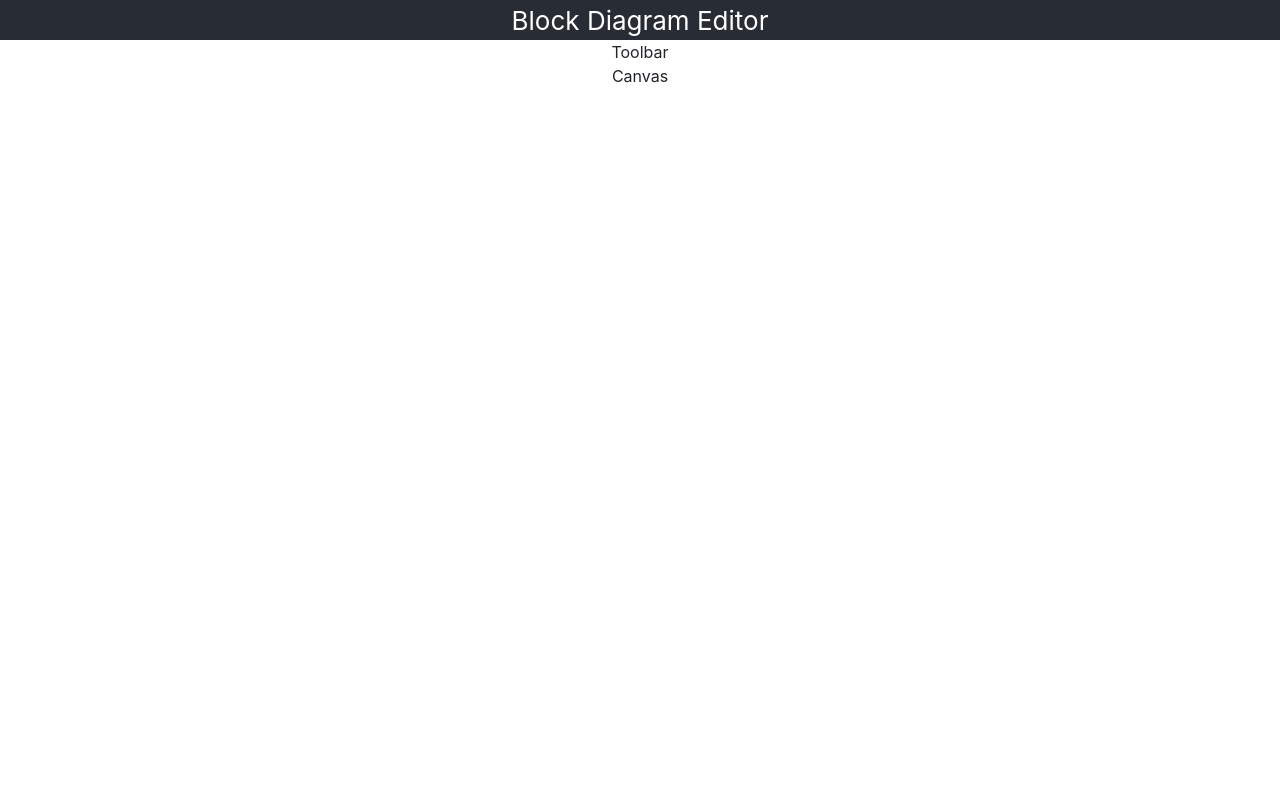
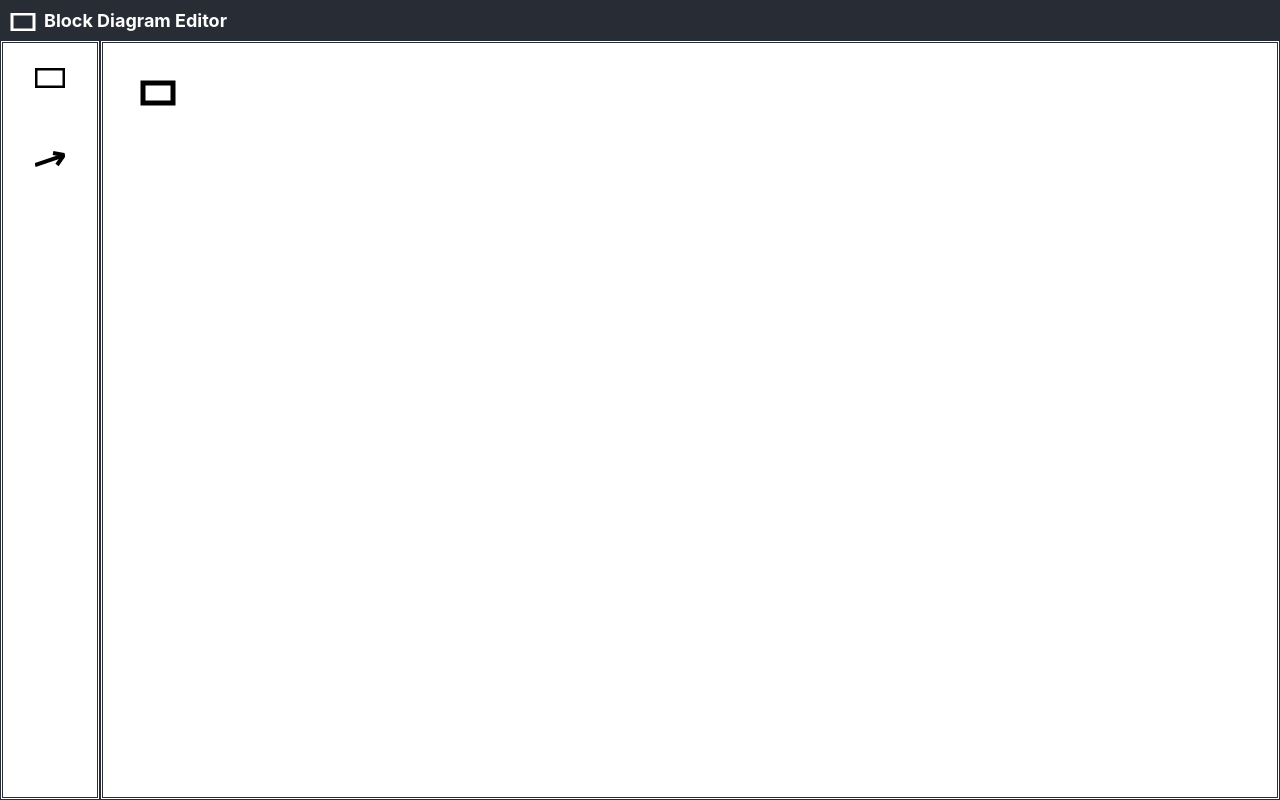
Before and after one commit to jimareed/block-diagram-editor, a React (Create React App) app: page / in a window 1280 px wide. Built offline with nearby package versions, Linux system fonts and the light colour scheme.

Commit message:
added components
added components

```diff
--- a/src/App.css
+++ b/src/App.css
@@ -13,9 +13,10 @@
   min-height: 5vh;
   display: flex;
   flex-direction: column;
-  align-items: center;
+  align-items: left;
+  text-align: left;
   justify-content: center;
-  font-size: calc(10px + 2vmin);
+  font-size: calc(10px + 1vmin);
   color: white;
 }
 
--- a/src/App.js
+++ b/src/App.js
@@ -7,7 +7,12 @@ class App extends Component {
     return (
       <div className="App">
         <header className="App-header">
-          Block Diagram Editor
+          <div>
+          <svg width="44" height="18">
+            <rect x="12" y="1" width="22" height="16" stroke="white" fill="transparent" strokeWidth="3" />
+          </svg>
+          <b>Block Diagram Editor</b>
+          </div>
         </header>
         <Editor />
       </div>
--- a/src/Canvas.css
+++ b/src/Canvas.css
@@ -1,3 +1,8 @@
 .Canvas {
   text-align: center;
+  border:double 3px #282c34;
+  min-height: 95vh;
+  width: calc(100% - 100px);
+  float: left;
+  background-color:white;
 }
--- a/src/Canvas.js
+++ b/src/Canvas.js
@@ -5,7 +5,9 @@ class Canvas extends Component {
   render() {
     return (
       <div className="Canvas">
-        Canvas
+        <svg width="100%" height="100%" align="center">
+        <rect x="40" y="40" width="30" height="20" stroke="black" fill="transparent" strokeWidth="5" />
+        </svg>
       </div>
     );
   }
--- a/src/Editor.js
+++ b/src/Editor.js
@@ -7,12 +7,8 @@ class Editor extends Component {
   render() {
     return (
       <div className="Editor">
-        <div>
         <Toolbar />
-        </div>
-        <div>
         <Canvas />
-        </div>
       </div>
     );
   }
--- a/src/Toolbar.css
+++ b/src/Toolbar.css
@@ -1,3 +1,26 @@
 .Toolbar {
   text-align: center;
+  border:double 3px #282c34;
+  min-height: 95vh;
+  width: 100px;
+  float: left;
+  background-color: white;
 }
+
+.btn-group button {
+  background-color: white;
+  display: inline-block;
+  border: 1px solid white;
+  color: white;
+  padding: 20px 20px;
+  cursor: pointer;
+  float: center;
+  min-height: 5vh;
+  width: 92px;
+  vertical-align: middle
+}
+
+
+.btn-group button:hover {
+  background-color: whitesmoke;
+}
--- a/src/Toolbar.js
+++ b/src/Toolbar.js
@@ -2,13 +2,87 @@ import React, { Component } from 'react';
 import './Toolbar.css';
 
 class Toolbar extends Component {
-  render() {
+    constructor(props) {
+      super(props);
+      this.state = {
+        buttonState: ["primary","secondary"]
+      };
+
+      this.componentParent = null;
+    }
+
+    setComponentParent(parent) {
+      this.componentParent = parent;
+    }
+
+    getMode() {
+      if (this.state.buttonState[1] === "primary") {
+        return "arrow";
+      } else {
+        return "block";
+      }
+    }
+
+    handleClick = (e) => {
+      if (this.state.buttonState[0] === "primary") {
+        this.setState({
+          buttonState: ["secondary","primary"]
+        });
+      } else {
+        this.setState({
+          buttonState: ["primary","secondary"]
+        });
+      }
+    }
+
+    handleInfoClick = () => {
+      if (this.componentParent != null) {
+        this.componentParent.showInfo();
+      }
+    }
+
+    render() {
     return (
       <div className="Toolbar">
-        Toolbar
+        <div class="btn-group" width="100%">
+          <button>
+            <svg width="30" height="20">
+              <rect x="0" y="0" width="30" height="20" stroke="black" fill="transparent" strokeWidth="5" />
+            </svg>
+          </button>
+        </div>
+        <p />
+        <div class="btn-group" width="100%">
+          <button>
+            <svg width="30" height="20">
+              <line x1="0" y1="15" x2="30" y2="5" stroke="black" strokeWidth="4" />
+              <line x1="18" y1="3" x2="29" y2="5" stroke="black" strokeWidth="4" />
+              <line x1="22" y1="15" x2="29" y2="5" stroke="black" strokeWidth="4" />
+            </svg>
+          </button>
+        </div>
       </div>
     );
   }
 }
 
+/*
+
+
+
+render() {
+
+  return (
+    <ButtonGroup vertical>
+      <Button onClick={ this.handleClick } bsStyle={this.state.buttonState[0]}><IconBlock/></Button>
+      <Button onClick={ this.handleClick } bsStyle={this.state.buttonState[1]}><IconArrow/></Button>
+      <Button bsStyle="secondary"><Spacer/></Button>
+      <Button onClick={ this.handleInfoClick } bsStyle="secondary"><IconInfo/></Button>
+    </ButtonGroup>
+  );
+}
+
+}
+*/
+
 export default Toolbar;
```
